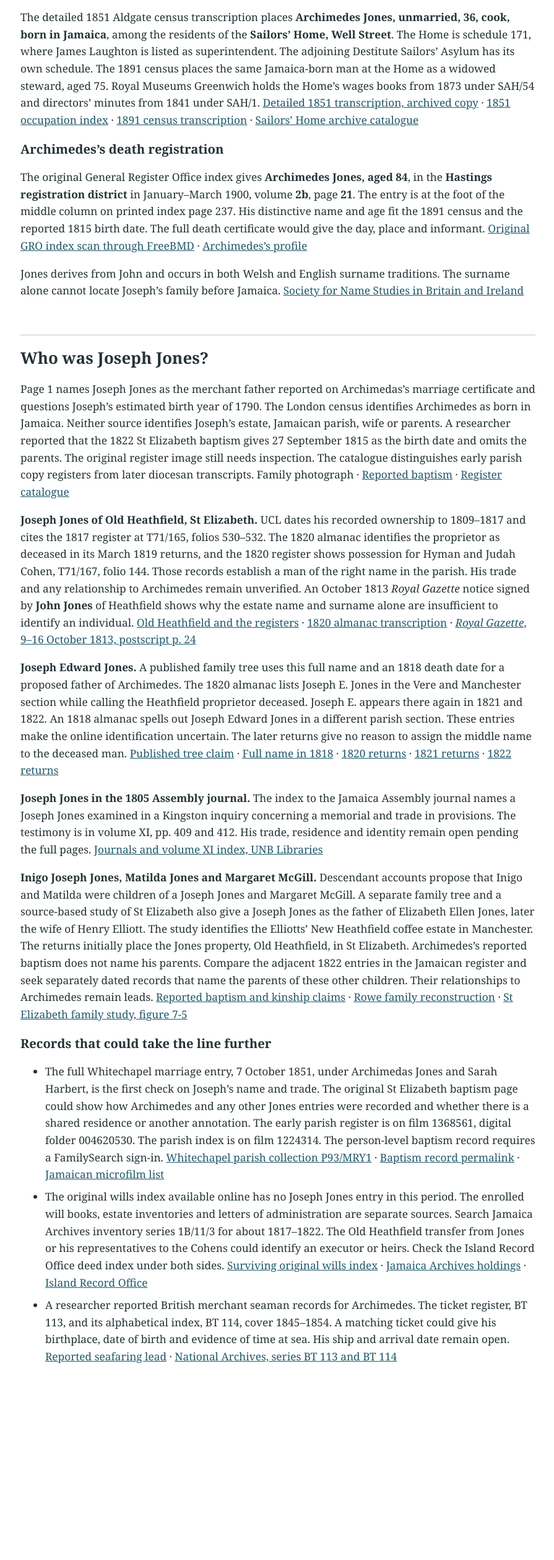
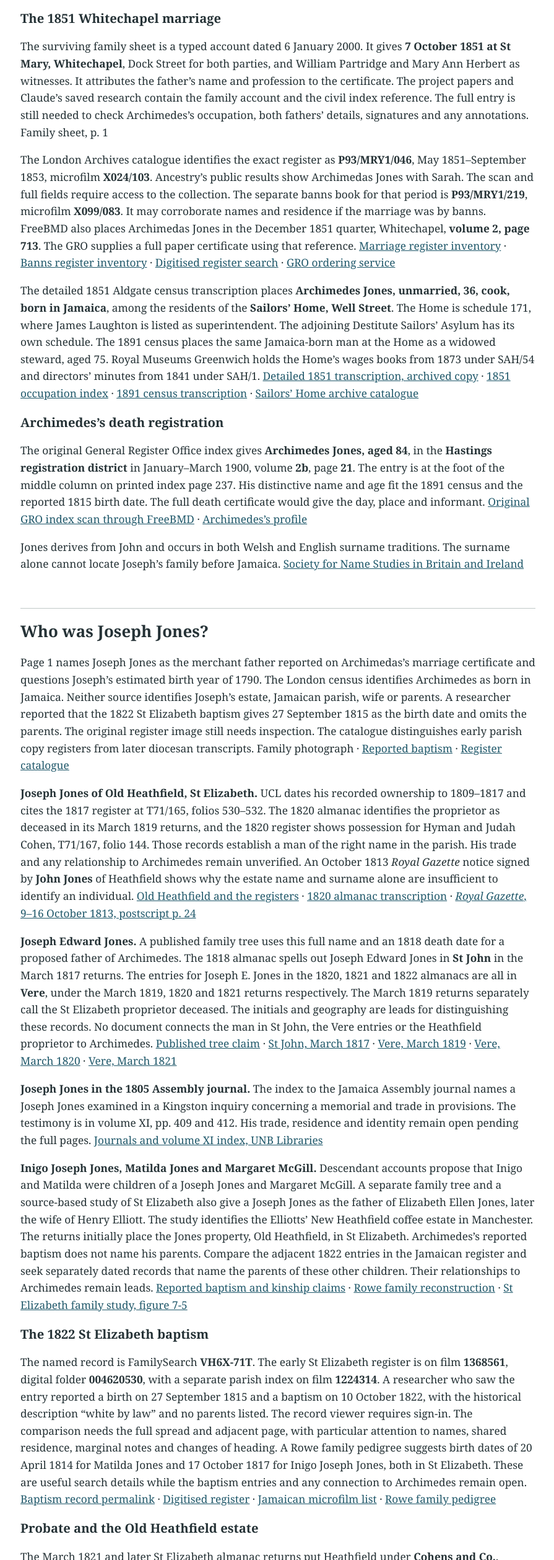
Before and after one commit to HJonesNZL/jones-family-tree, a plain HTML site: page research/herbert-jones-review.html in a window 1280 px wide. Shown: the part 1384-3901 px from the top of the page at 62% size, without its empty margins (191-1086 px from the left). Before the commit the page ends 3716 px from the top, so only its background shows below. Drawn offline with Linux system fonts and the light colour scheme.

Commit message:
Pin down the Whitechapel and Jamaican archive references

```diff
--- a/research/herbert-jones-review.html
+++ b/research/herbert-jones-review.html
@@ -6,6 +6,9 @@
 <p>The earlier research located another Olney-born man beside Archimedes in the 1891 Sailors’ Home transcription, Joseph <strong>Hubert</strong>, aged 57. The birthplace and shared occupation make him worth investigating. His different recorded surname, age and shared workplace cannot establish that he was Sarah’s brother. Look for him in an earlier Olney household, alongside a sister of the right name and age, then compare the parents’ details in the baptism records. The eighteenth-century Herbert couples already listed in the working notes remain unconnected to Sarah. <a href="https://www.freecen.org.uk/search_records/59289624e937906e9ff06fe9/archimedes-jones-1891-london-city-whitechapel-1816-">1891 household transcription</a> · Earlier research dossier</p>
 <h2 id="earliest-jones">How far back the Jones line goes</h2>
 <p><strong>Joseph Jones</strong> is the earliest named person on this branch. The family papers report that Archimedes gave Joseph as his father and described him as a merchant when he married in London in 1851. The family’s estimate of a birth around 1790 remains open. The earliest dated lead for Archimedes is a reported St Elizabeth, Jamaica, baptism on 10 October 1822 giving his birth as 27 September 1815. The civil marriage index lists the couple as Archimedas Jones and Sarah Harbert, Whitechapel district, October–December 1851, volume 2, page 713. The full marriage entry would verify the father’s details. The Jamaican baptism image remains to be checked. <a href="https://www.rootschat.com/forum/index.php?topic=749260.0">Researchers’ account of the marriage and baptism</a></p>
+<h3 id="whitechapel-marriage">The 1851 Whitechapel marriage</h3>
+<p>The surviving family sheet is a typed account dated 6 January 2000. It gives <strong>7 October 1851 at St Mary, Whitechapel</strong>, Dock Street for both parties, and William Partridge and Mary Ann Herbert as witnesses. It attributes the father’s name and profession to the certificate. The project papers and Claude’s saved research contain the family account and the civil index reference. The full entry is still needed to check Archimedes’s occupation, both fathers’ details, signatures and any annotations. Family sheet, p. 1</p>
+<p>The London Archives catalogue identifies the exact register as <strong>P93/MRY1/046</strong>, May 1851–September 1853, microfilm <strong>X024/103</strong>. Ancestry’s public results show Archimedas Jones with Sarah. The scan and full fields require access to the collection. The separate banns book for that period is <strong>P93/MRY1/219</strong>, microfilm <strong>X099/083</strong>. It may corroborate names and residence if the marriage was by banns. FreeBMD also places Archimedas Jones in the December 1851 quarter, Whitechapel, <strong>volume 2, page 713</strong>. The GRO supplies a full paper certificate using that reference. <a href="https://search.lma.gov.uk/LMA_DOC/P93_MRY1.PDF#page=9">Marriage register inventory</a> · <a href="https://search.lma.gov.uk/LMA_DOC/P93_MRY1.PDF#page=25">Banns register inventory</a> · <a href="https://www.ancestry.com.au/search/collections/1623/?name=Archimedas_Jones&amp;marriage=1851">Digitised register search</a> · <a href="https://www.gov.uk/order-copy-birth-death-marriage-certificate">GRO ordering service</a></p>
 <p>The detailed 1851 Aldgate census transcription places <strong>Archimedes Jones, unmarried, 36, cook, born in Jamaica</strong>, among the residents of the <strong>Sailors’ Home, Well Street</strong>. The Home is schedule 171, where James Laughton is listed as superintendent. The adjoining Destitute Sailors’ Asylum has its own schedule. The 1891 census places the same Jamaica-born man at the Home as a widowed steward, aged 75. Royal Museums Greenwich holds the Home’s wages books from 1873 under SAH/54 and directors’ minutes from 1841 under SAH/1. <a href="https://web.archive.org/web/20250115105329/https://freepages.rootsweb.com/~bewickgenealogy/genealogy/census/alg.htm">Detailed 1851 transcription, archived copy</a> · <a href="https://www.apex.net.au/~tmj/jam-cns.htm">1851 occupation index</a> · <a href="https://www.freecen.org.uk/search_records/59289624e937906e9ff06fe9/archimedes-jones-1891-london-city-whitechapel-1816-">1891 census transcription</a> · <a href="https://www.rmg.co.uk/collections/objects/rmgc-object-492019">Sailors’ Home archive catalogue</a></p>
 <h3 id="archimedes-death">Archimedes’s death registration</h3>
 <p>The original General Register Office index gives <strong>Archimedes Jones, aged 84</strong>, in the <strong>Hastings registration district</strong> in January–March 1900, volume <strong>2b</strong>, page <strong>21</strong>. The entry is at the foot of the middle column on printed index page 237. His distinctive name and age fit the 1891 census and the reported 1815 birth date. The full death certificate would give the day, place and informant. <a href="https://www.freebmd.org.uk/cgi/information.pl?cite=GVR1R%2Bl4fVyp7rz02FQy1g&amp;scan=1">Original GRO index scan through FreeBMD</a> · <a href="../index.html#person/archimedes">Archimedes’s profile</a></p>
@@ -13,13 +16,15 @@
 <h2 id="joseph-candidates">Who was Joseph Jones?</h2>
 <p>Page 1 names Joseph Jones as the merchant father reported on Archimedas’s marriage certificate and questions Joseph’s estimated birth year of 1790. The London census identifies Archimedes as born in Jamaica. Neither source identifies Joseph’s estate, Jamaican parish, wife or parents. A researcher reported that the 1822 St Elizabeth baptism gives 27 September 1815 as the birth date and omits the parents. The original register image still needs inspection. The catalogue distinguishes early parish copy registers from later diocesan transcripts. Family photograph · <a href="https://www.familysearch.org/ark:/61903/1:1:VH6X-71T">Reported baptism</a> · <a href="https://libcat.familysearch.org/Record/255086">Register catalogue</a></p>
 <p><strong>Joseph Jones of Old Heathfield, St Elizabeth.</strong> UCL dates his recorded ownership to 1809–1817 and cites the 1817 register at T71/165, folios 530–532. The 1820 almanac identifies the proprietor as deceased in its March 1819 returns, and the 1820 register shows possession for Hyman and Judah Cohen, T71/167, folio 144. Those records establish a man of the right name in the parish. His trade and any relationship to Archimedes remain unverified. An October 1813 <em>Royal Gazette</em> notice signed by <strong>John Jones</strong> of Heathfield shows why the estate name and surname alone are insufficient to identify an individual. <a href="https://lbs.ucl.ac.uk/lbs/estate/view/11081">Old Heathfield and the registers</a> · <a href="https://www.jamaicanfamilysearch.com/Members/Al20p13.htm">1820 almanac transcription</a> · <a href="https://repository.upenn.edu/bitstreams/727a5323-9f00-49da-8056-8609f4ef9a69/download"><em>Royal Gazette</em>, 9–16 October 1813, postscript p. 24</a></p>
-<p><strong>Joseph Edward Jones.</strong> A published family tree uses this full name and an 1818 death date for a proposed father of Archimedes. The 1820 almanac lists Joseph E. Jones in the Vere and Manchester section while calling the Heathfield proprietor deceased. Joseph E. appears there again in 1821 and 1822. An 1818 almanac spells out Joseph Edward Jones in a different parish section. These entries make the online identification uncertain. The later returns give no reason to assign the middle name to the deceased man. <a href="https://gw.geneanet.org/abrahams90?lang=en&amp;n=elliott+elliott&amp;p=ellen+maria">Published tree claim</a> · <a href="https://www.jamaicanfamilysearch.com/Members/1/1818al02.htm">Full name in 1818</a> · <a href="https://www.jamaicanfamilysearch.com/Members/A/Al20p05.htm">1820 returns</a> · <a href="https://www.jamaicanfamilysearch.com/Members/al1821_03.htm">1821 returns</a> · <a href="https://www.jamaicanfamilysearch.com/Members/Al22p05.htm">1822 returns</a></p>
+<p><strong>Joseph Edward Jones.</strong> A published family tree uses this full name and an 1818 death date for a proposed father of Archimedes. The 1818 almanac spells out Joseph Edward Jones in <strong>St John</strong> in the March 1817 returns. The entries for Joseph E. Jones in the 1820, 1821 and 1822 almanacs are all in <strong>Vere</strong>, under the March 1819, 1820 and 1821 returns respectively. The March 1819 returns separately call the St Elizabeth proprietor deceased. The initials and geography are leads for distinguishing these records. No document connects the man in St John, the Vere entries or the Heathfield proprietor to Archimedes. <a href="https://gw.geneanet.org/abrahams90?lang=en&amp;n=elliott+elliott&amp;p=ellen+maria">Published tree claim</a> · <a href="https://www.jamaicanfamilysearch.com/Members/1/1818al02.htm">St John, March 1817</a> · <a href="https://www.jamaicanfamilysearch.com/Members/A/Al20p05.htm">Vere, March 1819</a> · <a href="https://www.jamaicanfamilysearch.com/Members/al1821_03.htm">Vere, March 1820</a> · <a href="https://www.jamaicanfamilysearch.com/Members/Al22p05.htm">Vere, March 1821</a></p>
 <p><strong>Joseph Jones in the 1805 Assembly journal.</strong> The index to the Jamaica Assembly journal names a Joseph Jones examined in a Kingston inquiry concerning a memorial and trade in provisions. The testimony is in volume XI, pp. 409 and 412. His trade, residence and identity remain open pending the full pages. <a href="https://loyalist.lib.unb.ca/record/journals-assembly-jamaica-1664-1826">Journals and volume XI index, UNB Libraries</a></p>
 <p><strong>Inigo Joseph Jones, Matilda Jones and Margaret McGill.</strong> Descendant accounts propose that Inigo and Matilda were children of a Joseph Jones and Margaret McGill. A separate family tree and a source-based study of St Elizabeth also give a Joseph Jones as the father of Elizabeth Ellen Jones, later the wife of Henry Elliott. The study identifies the Elliotts’ New Heathfield coffee estate in Manchester. The returns initially place the Jones property, Old Heathfield, in St Elizabeth. Archimedes’s reported baptism does not name his parents. Compare the adjacent 1822 entries in the Jamaican register and seek separately dated records that name the parents of these other children. Their relationships to Archimedes remain leads. <a href="https://www.rootschat.com/forum/index.php?topic=749260.0">Reported baptism and kinship claims</a> · <a href="https://www.wikitree.com/wiki/Rowe-6362">Rowe family reconstruction</a> · <a href="https://eprints.bournemouth.ac.uk/35472/1/TOMLIN-KR%C3%84FTNER%2C%20Melsia_Ph.D._2020.pdf">St Elizabeth family study, figure 7-5</a></p>
-<h3>Records that could take the line further</h3>
+<h3 id="st-elizabeth-baptism">The 1822 St Elizabeth baptism</h3>
+<p>The named record is FamilySearch <strong>VH6X-71T</strong>. The early St Elizabeth register is on film <strong>1368561</strong>, digital folder <strong>004620530</strong>, with a separate parish index on film <strong>1224314</strong>. A researcher who saw the entry reported a birth on 27 September 1815 and a baptism on 10 October 1822, with the historical description “white by law” and no parents listed. The record viewer requires sign-in. The comparison needs the full spread and adjacent page, with particular attention to names, shared residence, marginal notes and changes of heading. A Rowe family pedigree suggests birth dates of 20 April 1814 for Matilda Jones and 17 October 1817 for Inigo Joseph Jones, both in St Elizabeth. These are useful search details while the baptism entries and any connection to Archimedes remain open. <a href="https://www.familysearch.org/ark:/61903/1:1:VH6X-71T">Baptism record permalink</a> · <a href="https://www.familysearch.org/search/film/004620530">Digitised register</a> · <a href="https://www.jamaicanfamilysearch.com/Samples/fhclist.htm">Jamaican microfilm list</a> · <a href="https://www.wikitree.com/wiki/Rowe-6362">Rowe family pedigree</a></p>
+<h3 id="heathfield-probate">Probate and the Old Heathfield estate</h3>
+<p>The March 1821 and later St Elizabeth almanac returns put Heathfield under <strong>Cohens and Co.</strong>, consistent with the 1820 register after Joseph’s death. A register of people held in slavery records possession at that date. The deed or an estate file is needed to identify the parties and terms. The surviving-original Jamaican wills index and the UK National Archives catalogue searches yielded no matching probate entry. The Jamaican Court of Ordinary enrolled will books and grants of administration are separate sources. The Jamaica Archives inventory and appraisal series <strong>1B/11/3</strong> is a target for 1817–1822. The Island Record Office can check its grantor and grantee indexes for an instrument involving the Jones estate and Hyman or Hymen Cohen, Judah Cohen, or their firm. A match would yield a liber and folio. <a href="https://www.jamaicanfamilysearch.com/Members/Al22p13.htm">1822 almanac, St Elizabeth</a> · <a href="https://www.jamaicanfamilysearch.com/Members/A/a1825_10.htm">1825 almanac, St Elizabeth</a> · <a href="https://www.jamaicanfamilysearch.com/Members/wlis1a-k.htm">Surviving original wills index</a> · <a href="https://www.jamaicanfamilysearch.com/Samples/bcarib01.htm">Court of Ordinary records</a> · <a href="https://www.jard.gov.jm/pages/what-we-do-archives">Jamaica Archives reference service</a> · <a href="https://nira.gov.jm/about-iro/">Island Record Office search service</a></p>
+<h3>Merchant Navy lead</h3>
 <ul>
-  <li>The full Whitechapel marriage entry, 7 October 1851, under Archimedas Jones and Sarah Harbert, is the first check on Joseph’s name and trade. The original St Elizabeth baptism page could show how Archimedes and any other Jones entries were recorded and whether there is a shared residence or another annotation. The early parish register is on film 1368561, digital folder 004620530. The parish index is on film 1224314. The person-level baptism record requires a FamilySearch sign-in. <a href="https://atom.aim25.com/index.php/saint-mary-whitechapel-whitechapel-high-street-tower-hamlets">Whitechapel parish collection P93/MRY1</a> · <a href="https://www.familysearch.org/ark:/61903/1:1:VH6X-71T">Baptism record permalink</a> · <a href="https://www.jamaicanfamilysearch.com/Samples/fhclist.htm">Jamaican microfilm list</a></li>
-  <li>The original wills index available online has no Joseph Jones entry in this period. The enrolled will books, estate inventories and letters of administration are separate sources. Search Jamaica Archives inventory series 1B/11/3 for about 1817–1822. The Old Heathfield transfer from Jones or his representatives to the Cohens could identify an executor or heirs. Check the Island Record Office deed index under both sides. <a href="https://www.jamaicanfamilysearch.com/Members/wlis1a-k.htm">Surviving original wills index</a> · <a href="https://jard.gov.jm/pages/holdings-archives">Jamaica Archives holdings</a> · <a href="https://nira.gov.jm/about-iro/">Island Record Office</a></li>
   <li>A researcher reported British merchant seaman records for Archimedes. The ticket register, BT 113, and its alphabetical index, BT 114, cover 1845–1854. A matching ticket could give his birthplace, date of birth and evidence of time at sea. His ship and arrival date remain open. <a href="https://www.rootschat.com/forum/index.php?topic=749260.0">Reported seafaring lead</a> · <a href="https://www.nationalarchives.gov.uk/help-with-your-research/research-guides/merchant-seamen-registers-1835-1857/">National Archives, series BT 113 and BT 114</a></li>
 </ul>
 </body></html>
```
Also changed, not shown: index.html (+1 -1 lines).
